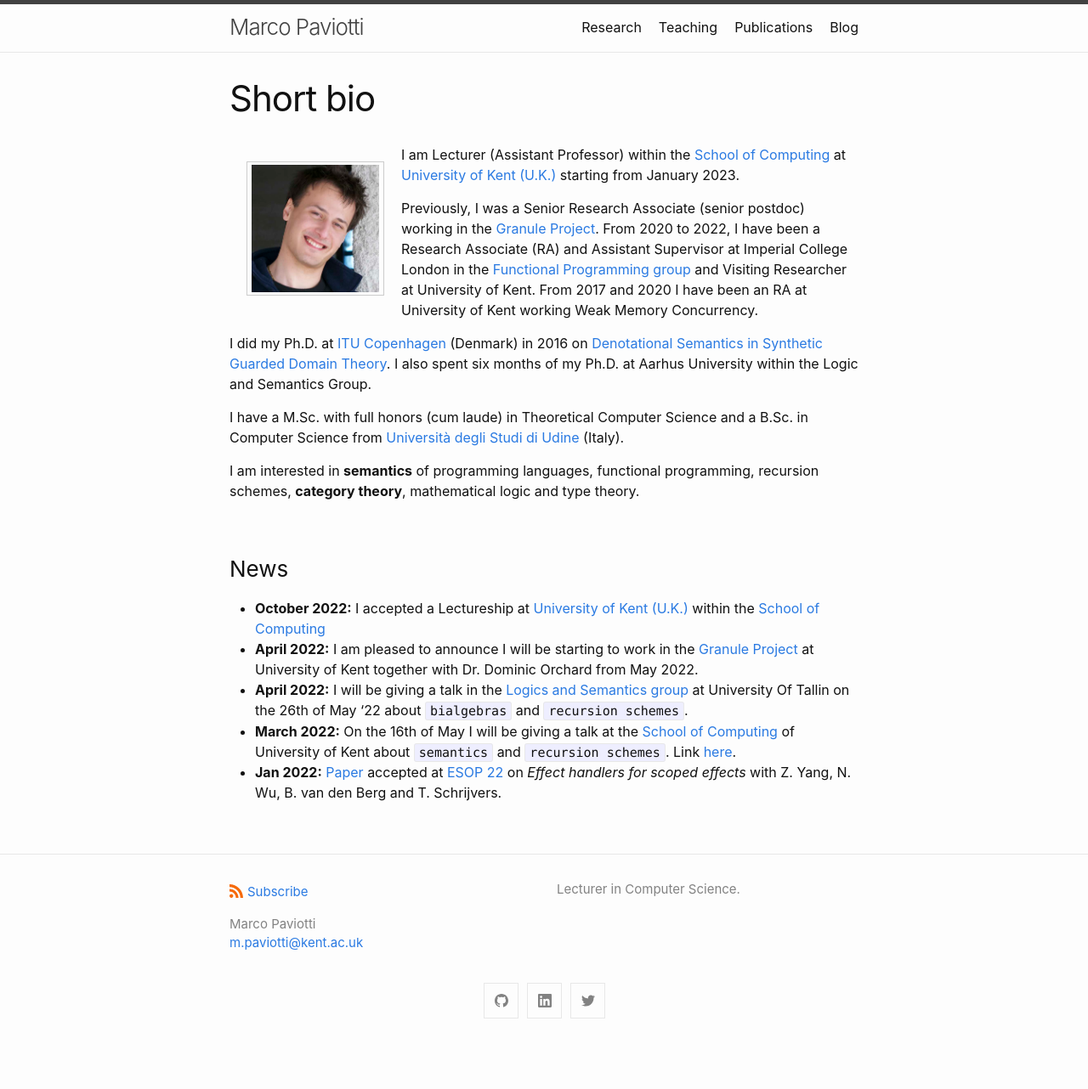
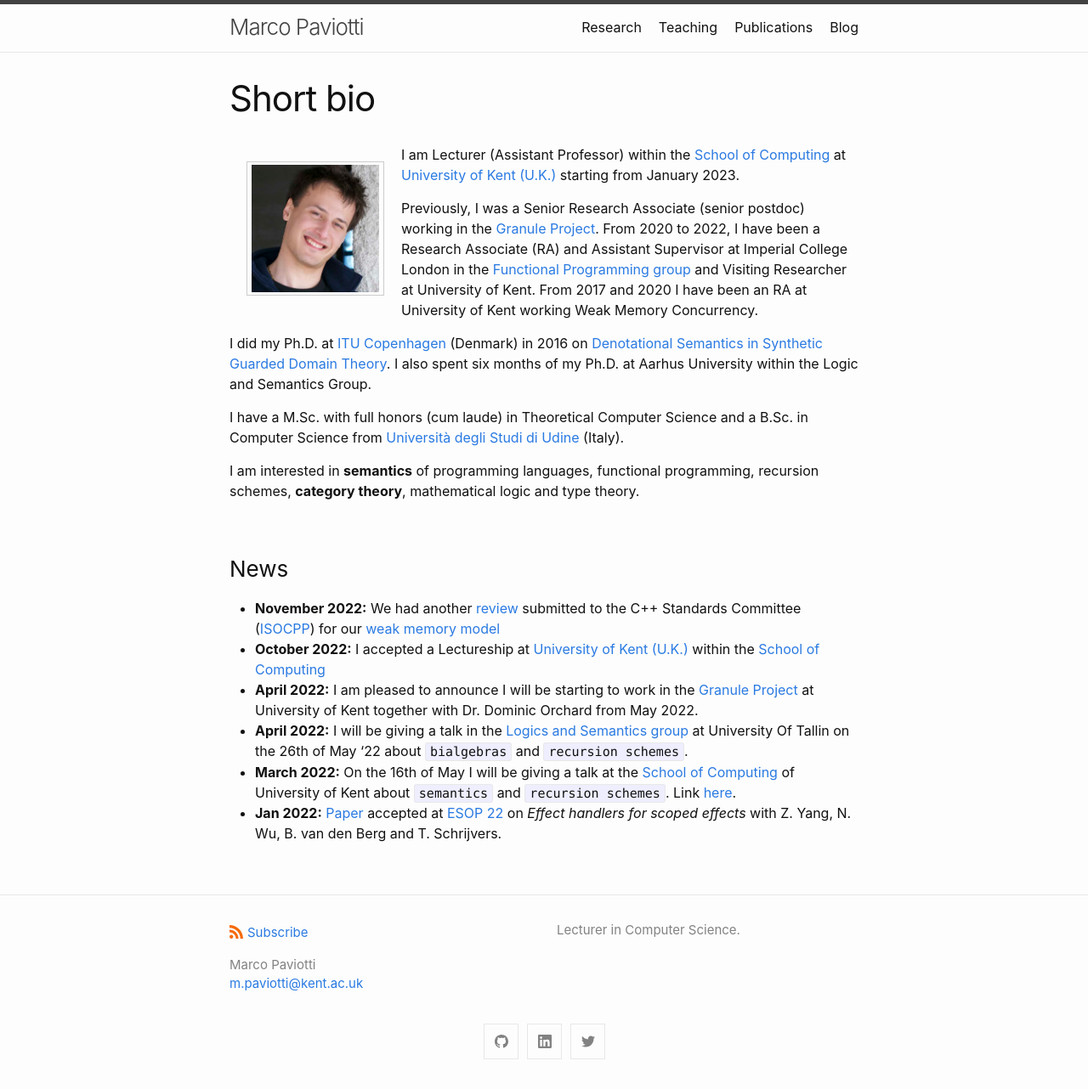
Before and after one commit to mpaviotti/mpaviotti.github.com, a Jekyll site: the page built from index.markdown, in a window 1280 px wide. Shown: the whole page at 85% size. Built offline with Jekyll 4.4.1, drawn with Linux system fonts in a browser that asks for light colours; before the commit the page ends 1234 px from its top, so only the background shows below that.

Commit message:
ISO CPP news

```diff
--- a/_posts/2022-11-10-fixed-points-CCS.markdown
+++ b/_posts/2022-11-10-fixed-points-CCS.markdown
@@ -67,7 +67,7 @@ would be equal and therefore operationally equivalent.
 
 Nothing, because Haskell does not have a formal model.
 
-But let's say we make a big leap and took the fragment of Haskell consisting of
+But let's say we make a big leap and take the fragment of Haskell consisting of
 "inductive data types" and recursion. Now I can craft a program that resembles
 what I just said above
 
@@ -106,6 +106,6 @@ For the same reasons, if we know consider System F with a polymorphic fixed-poin
 
 $$ 0 = \forall x . x$$
 
-This object has actually an inhabitant: the non-terminating computation. Thus, it is not the intial object.
+This object has actually an inhabitant: the non-terminating computation. Thus, it is not the initial object.
 
 But if you instead think this is just me rambling about.. well you're probably right.
--- a/index.markdown
+++ b/index.markdown
@@ -30,6 +30,7 @@ programming, recursion schemes, **category theory**, mathematical logic and type
 theory.
 
 ### News
+- **November 2022:** We had another [review](https://graymalk.in/iso-papers/p1780/p1780r2.html) submitted to the C++ Standards Committee ([ISOCPP](https://www.open-std.org/jtc1/sc22/wg21/)) for our [weak memory model](https://link.springer.com/content/pdf/10.1007/978-3-030-44914-8_22.pdf)
 - **October 2022:** I accepted a Lectureship at [University of Kent (U.K.)](https://www.kent.ac.uk) within the [School of Computing](https://www.kent.ac.uk/computing)
 - **April 2022:** I am pleased to announce I will be starting to work in the [Granule Project](https://granule-project.github.io) at University of Kent together with Dr. Dominic Orchard from May 2022.
 - **April 2022:** I will be giving a talk in the [Logics and Semantics group](https://cs.ioc.ee/lsg/tsem/) at University Of Tallin on the 26th of May '22 about `bialgebras` and `recursion schemes`.
```
